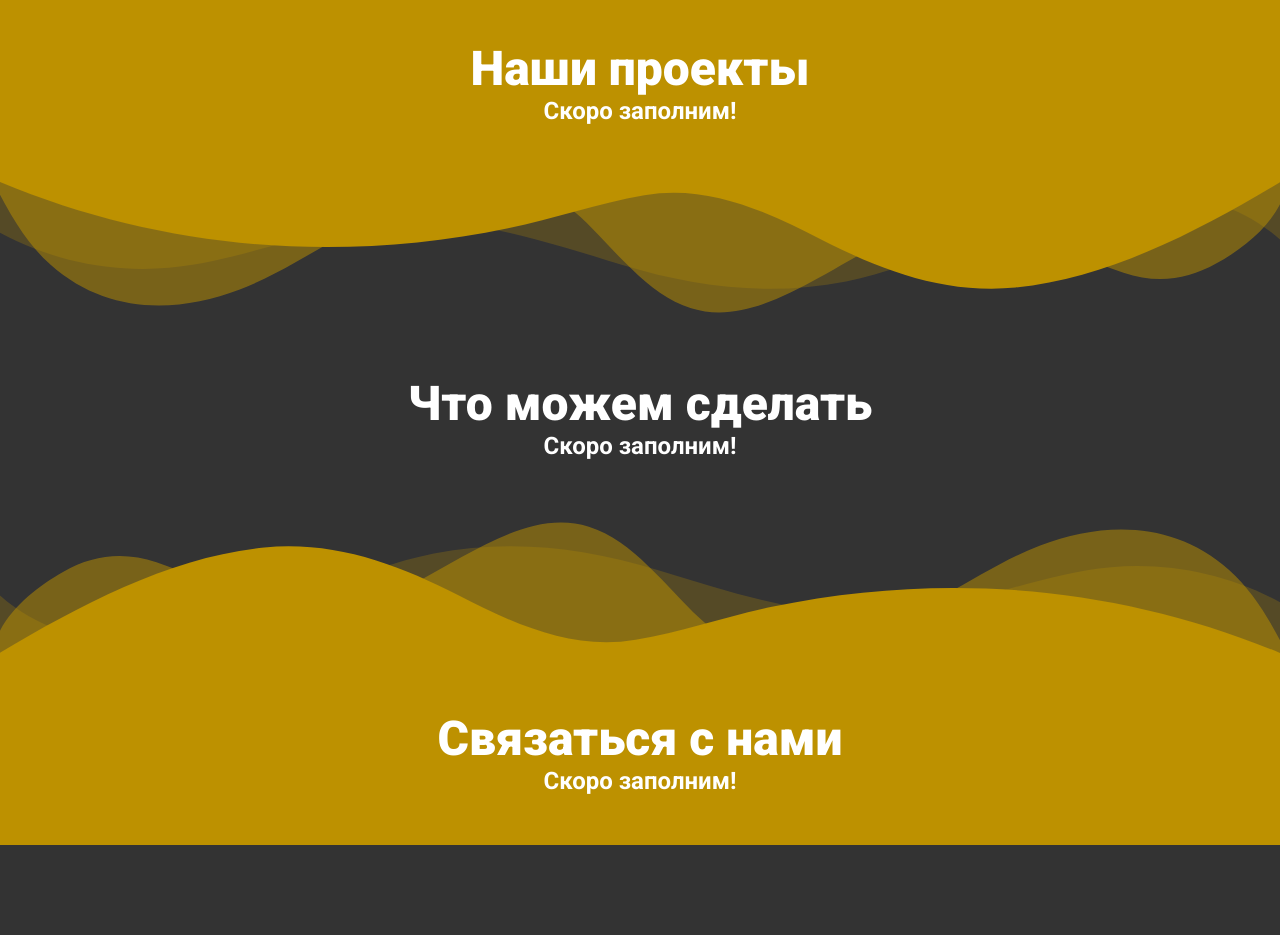
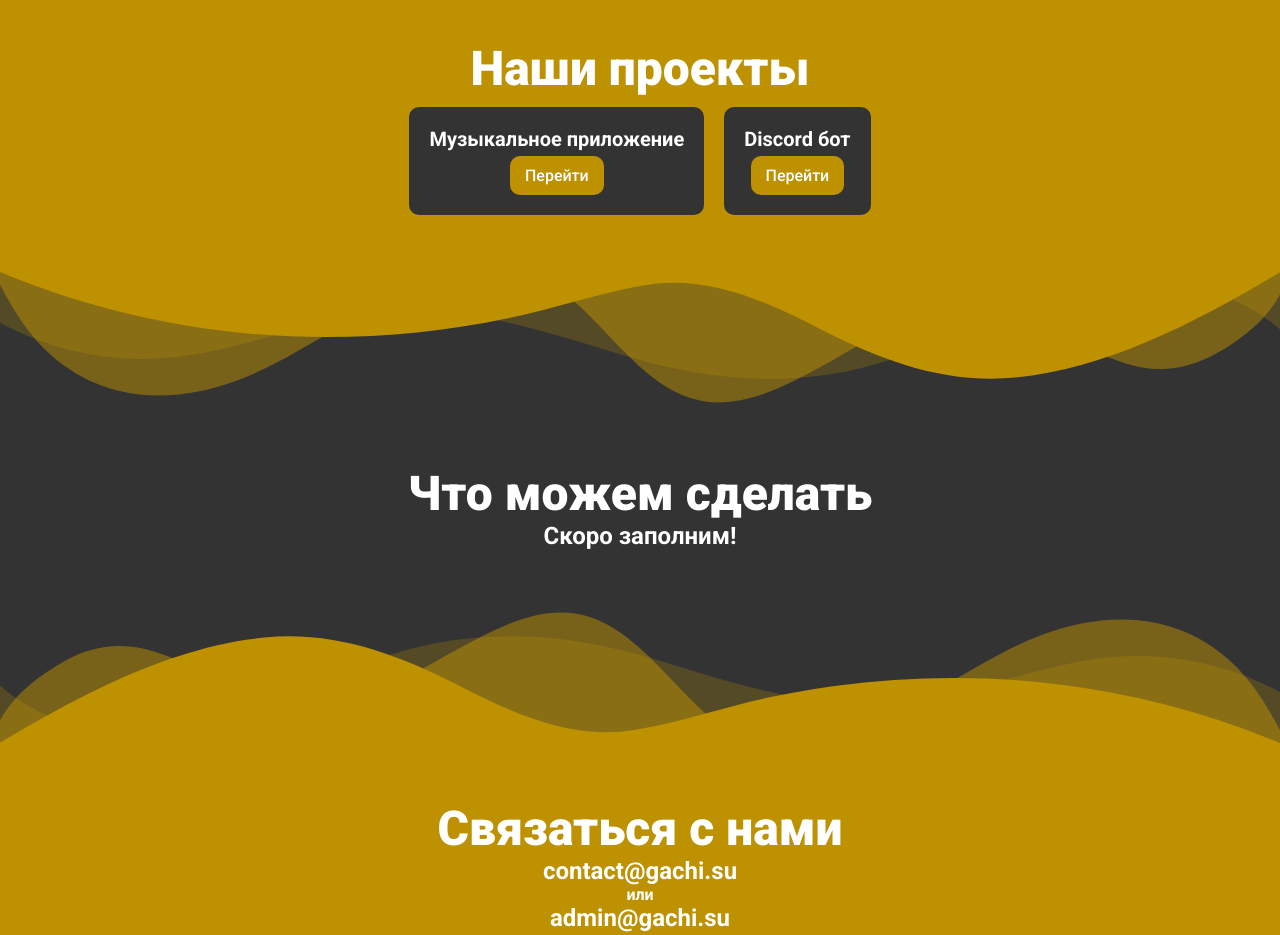
Before and after one commit to GSU-Dev/gachi-main, a plain HTML site: page index.html in a window 1280 px wide. Shown: the part 840-1775 px from the top of the page. Before the commit the page ends 1685 px from the top, so only its background shows below. Drawn offline with Linux system fonts and the light colour scheme.

Commit message:
add some stuff

```diff
--- a/assets/script.js
+++ b/assets/script.js
@@ -0,0 +1,10 @@
+document.addEventListener("click", (event) => {
+    if (!event.target.href) return;
+
+    const target = event.target.href.split("#")[1];
+    const element = document.querySelector(`.scroll-${target}`);
+
+    if (!element) return;
+
+    element.scrollIntoView({ behavior: "smooth" });
+});
--- a/assets/style.css
+++ b/assets/style.css
@@ -78,6 +78,40 @@ html, body {
     font-size: 3em;
 }
 
+.projcts {
+    display: flex;
+    gap: 20px;
+    flex-wrap: wrap;
+    margin-top: 10px;
+}
+
+.projcts .project {
+    padding: 20px;
+    border-radius: 10px;
+    background-color: var(--background-primary);
+    display: flex;
+    align-items: center;
+    flex-direction: column;
+}
+
+.projcts .project h4 {
+    font-size: 20px;
+    margin-bottom: 5px;
+}
+
+.projcts .project a {
+    padding: 10px 15px;
+    background-color: var(--primary);
+    border-radius: 10px;
+    text-decoration: none;
+    font-weight: 500;
+    transition: all .3s ease-in-out;
+}
+
+.projcts .project a:hover {
+    background-color: var(--primary-hover);
+}
+
 .features {
     width: 100vw;
 }
--- a/index.html
+++ b/index.html
@@ -24,10 +24,19 @@
                 <path d="M0,0V5.63C149.93,59,314.09,71.32,475.83,42.57c43-7.64,84.23-20.12,127.61-26.46,59-8.63,112.48,12.24,165.56,35.4C827.93,77.22,886,95.24,951.2,90c86.53-7,172.46-45.71,248.8-84.81V0Z" class="shape-fill"></path>
             </svg>
         </div>
-        <section class="projects">
+        <section class="projects scroll-projects">
             <div class="container">
                 <h1>Наши проекты</h1>
-                <h2>Скоро заполним!</h2>
+                <div class="projcts">
+                    <div class="project">
+                        <h4>Музыкальное приложение</h4>
+                        <a href="https://music.gachi.su">Перейти</a>
+                    </div>
+                    <div class="project">
+                        <h4>Discord бот</h4>
+                        <a href="#">Перейти</a>
+                    </div>
+                </div>
             </div>
         </section>
         <div class="shape-divider">
@@ -37,7 +46,7 @@
                 <path d="M0,0V5.63C149.93,59,314.09,71.32,475.83,42.57c43-7.64,84.23-20.12,127.61-26.46,59-8.63,112.48,12.24,165.56,35.4C827.93,77.22,886,95.24,951.2,90c86.53-7,172.46-45.71,248.8-84.81V0Z" class="shape-fill"></path>
             </svg>
         </div>
-        <section class="features">
+        <section class="features scroll-features">
             <div class="container">
                 <h1>Что можем сделать</h1>
                 <h2>Скоро заполним!</h2>
@@ -50,10 +59,12 @@
                 <path d="M0,0V5.63C149.93,59,314.09,71.32,475.83,42.57c43-7.64,84.23-20.12,127.61-26.46,59-8.63,112.48,12.24,165.56,35.4C827.93,77.22,886,95.24,951.2,90c86.53-7,172.46-45.71,248.8-84.81V0Z" class="shape-fill"></path>
             </svg>
         </div>
-        <section class="projects">
+        <section class="projects scroll-contact">
             <div class="container">
                 <h1>Связаться с нами</h1>
-                <h2>Скоро заполним!</h2>
+                <h2>contact@gachi.su</h2>
+                <h4>или</h4>
+                <h2>admin@gachi.su</h2>
             </div>
         </section>
     </main>
```
